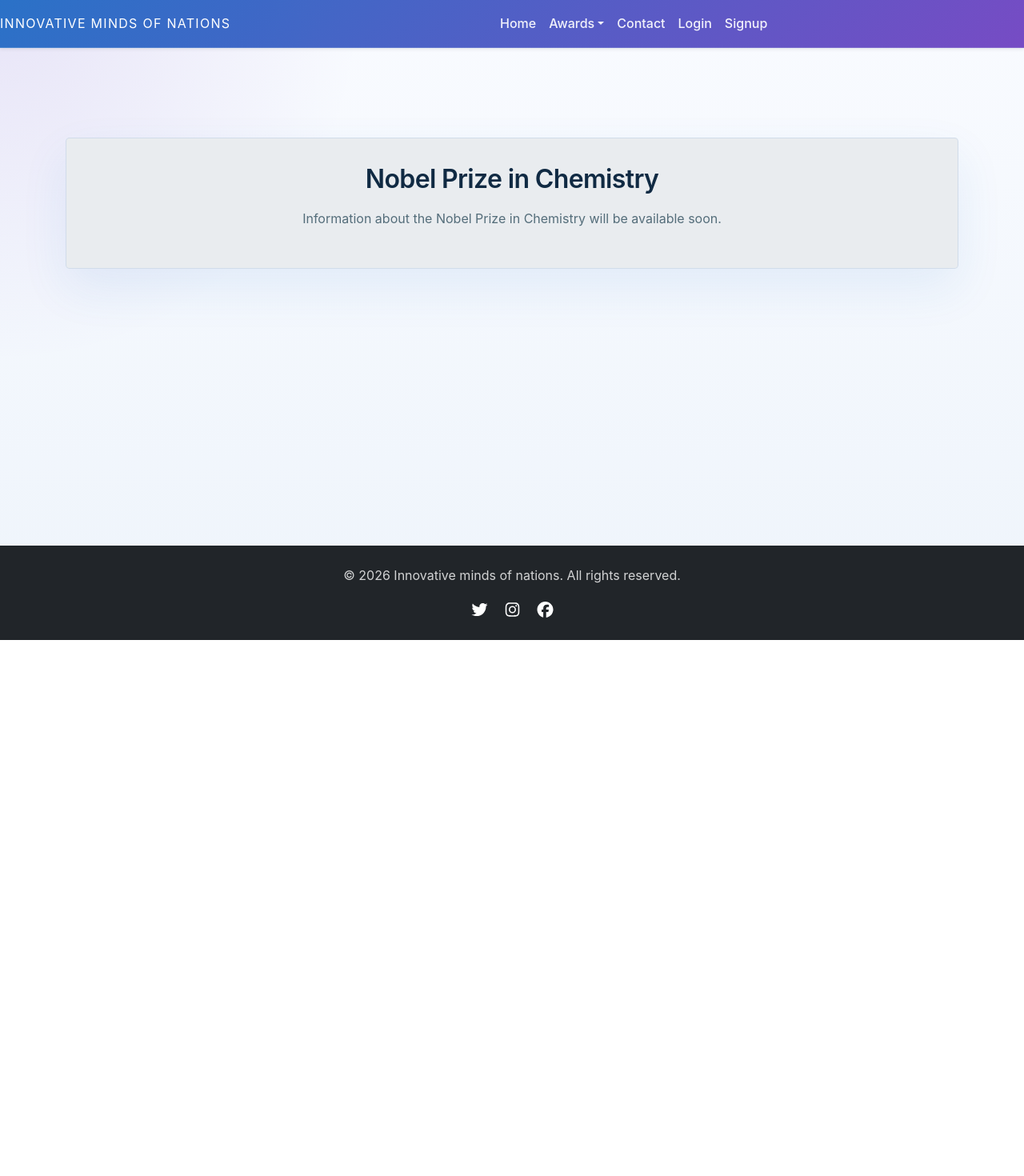
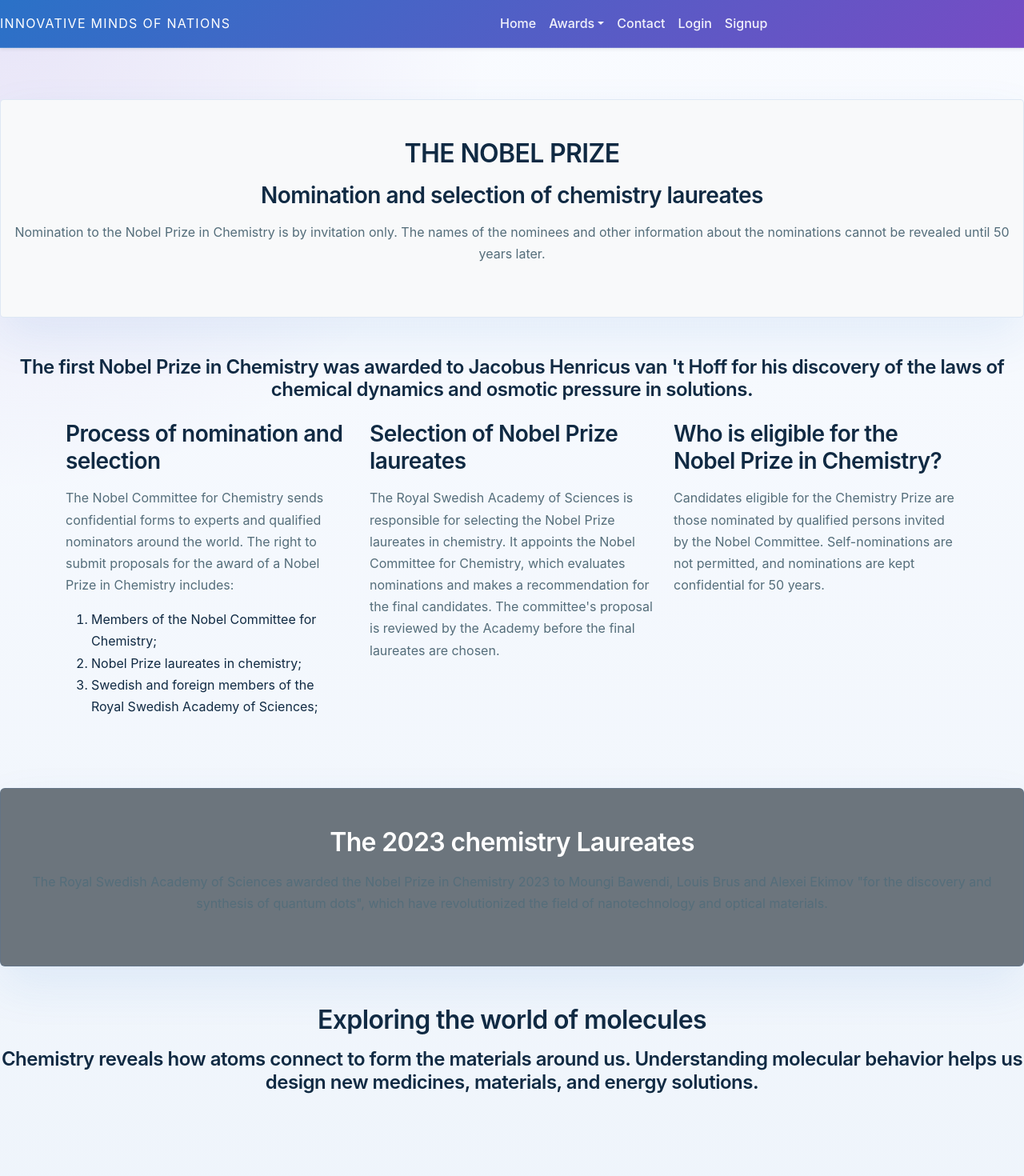
Before and after one commit to SRIMATHI-T/innovative-minds-react, a React (Create React App) app: page /chemistry in a window 1280 px wide. Shown: the top 1470 px of the page at 80% size. Before the commit the page ends 800 px from the top, so only its background shows below. Built offline with nearby package versions, Linux system fonts and the light colour scheme.

Commit message:
feat: add Chemistry Nobel Prize page with structured content and validation

```diff
--- a/src/pages/Chemistry.js
+++ b/src/pages/Chemistry.js
@@ -1,15 +1,68 @@
 import React from 'react';
-import { Container } from 'react-bootstrap';
+import { Container, Row, Col } from 'react-bootstrap';
 import '../styles/Global.css';
 
 const Chemistry = () => {
   return (
-    <Container className="mt-5">
-      <div className="jumbotron text-center">
-        <h2>Nobel Prize in Chemistry</h2>
-        <p>Information about the Nobel Prize in Chemistry will be available soon.</p>
+    <div className="chemistry-page">
+      <div className="jumbotron text-center bg-light py-5 mb-5">
+        <h2>THE NOBEL PRIZE</h2>
+        <h3>Nomination and selection of chemistry laureates</h3>
+        <p>
+          Nomination to the Nobel Prize in Chemistry is by invitation only. The names of the nominees and other information about the nominations cannot be revealed until 50 years later.
+        </p>
       </div>
-    </Container>
+
+      <div className="text-center mb-4">
+        <h4>
+          The first Nobel Prize in Chemistry was awarded to Jacobus Henricus van 't Hoff for his discovery of the laws of chemical dynamics and osmotic pressure in solutions.
+        </h4>
+      </div>
+
+      <Container className="mb-5">
+        <Row>
+          <Col md={4} className="mb-4">
+            <h3>Process of nomination and selection</h3>
+            <p>
+              The Nobel Committee for Chemistry sends confidential forms to experts and qualified nominators around the world. The right to submit proposals for the award of a Nobel Prize in Chemistry includes:
+            </p>
+            <ol>
+              <li>Members of the Nobel Committee for Chemistry;</li>
+              <li>Nobel Prize laureates in chemistry;</li>
+              <li>Swedish and foreign members of the Royal Swedish Academy of Sciences;</li>
+            </ol>
+          </Col>
+
+          <Col md={4} className="mb-4">
+            <h3>Selection of Nobel Prize laureates</h3>
+            <p>
+              The Royal Swedish Academy of Sciences is responsible for selecting the Nobel Prize laureates in chemistry. It appoints the Nobel Committee for Chemistry, which evaluates nominations and makes a recommendation for the final candidates. The committee's proposal is reviewed by the Academy before the final laureates are chosen.
+            </p>
+          </Col>
+
+          <Col md={4} className="mb-4">
+            <h3>Who is eligible for the Nobel Prize in Chemistry?</h3>
+            <p>
+              Candidates eligible for the Chemistry Prize are those nominated by qualified persons invited by the Nobel Committee. Self-nominations are not permitted, and nominations are kept confidential for 50 years.
+            </p>
+          </Col>
+        </Row>
+      </Container>
+
+      <div className="jumbotron text-center bg-secondary text-white py-5 rounded mb-5">
+        <h2>The 2023 chemistry Laureates</h2>
+        <p>
+          The Royal Swedish Academy of Sciences awarded the Nobel Prize in Chemistry 2023 to Moungi Bawendi, Louis Brus and Alexei Ekimov "for the discovery and synthesis of quantum dots", which have revolutionized the field of nanotechnology and optical materials.
+        </p>
+      </div>
+
+      <div className="text-center mt-5">
+        <h2>Exploring the world of molecules</h2>
+        <h4>
+          Chemistry reveals how atoms connect to form the materials around us. Understanding molecular behavior helps us design new medicines, materials, and energy solutions.
+        </h4>
+      </div>
+    </div>
   );
 };
 
```
Also changed, not shown: 7 other files (tests, documents, lock files or other folders).
